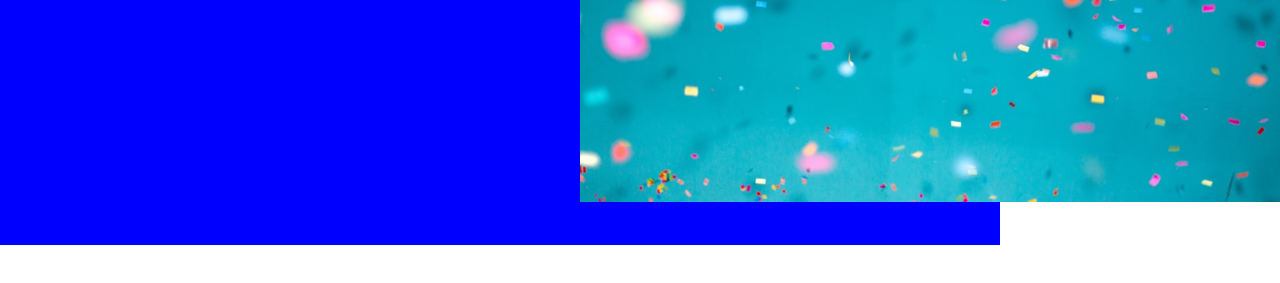
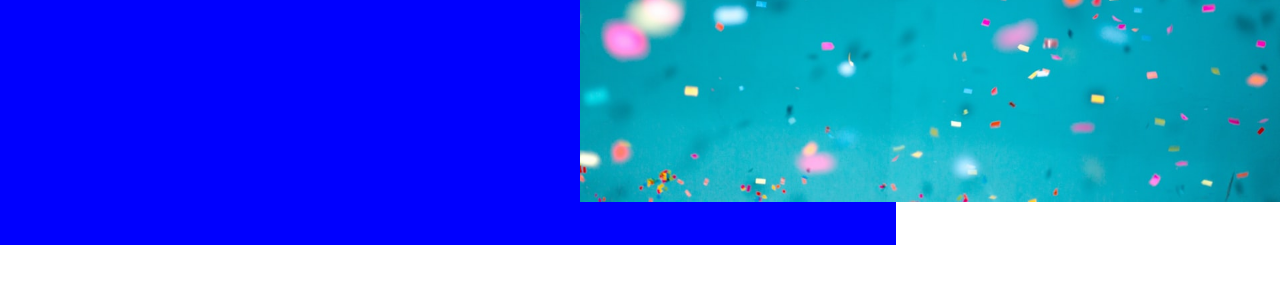
Before and after one commit to Aya3323/CSSexam, a plain HTML site: page index.html in a window 1280 px wide. Shown: the part 401-684 px from the top of the page. Drawn offline with Linux system fonts and the light colour scheme.

Commit message:
fifth commit

```diff
--- a/css/style.css
+++ b/css/style.css
@@ -64,7 +64,7 @@ h2 {
 
 .box {
   z-index: 10;
-  width: 1000px;
+  width: 70%;
   background-color: blue;
   transform: translate(0px, -150px);
   height:250px;
```
